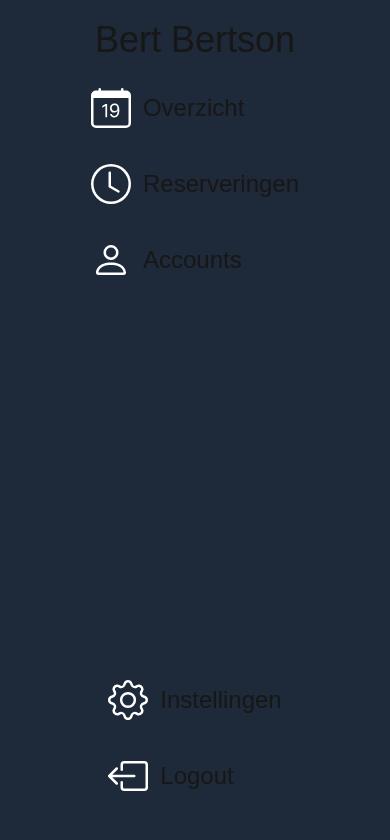
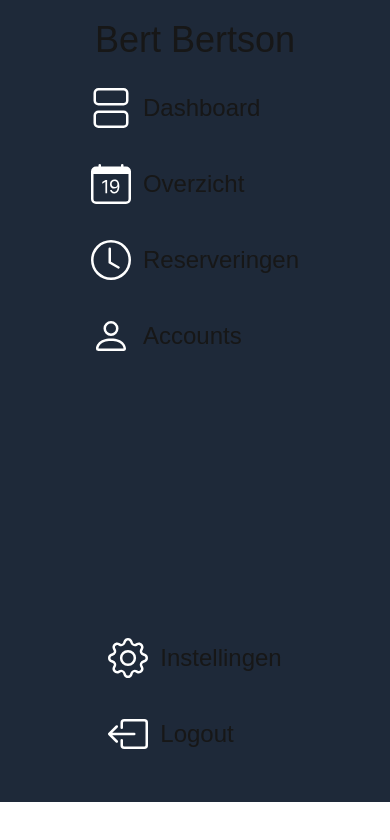
Before and after one commit to Powerboy2015/boer-bert-registratiesysteem, a Next.js app in the folder next.js/: page / in a window 390 px wide. Shown: the top 840 px of the page. Built offline with nearby package versions, Linux system fonts and the light colour scheme.

Commit message:
mobile scroll bar removed

```diff
--- a/next.js/src/app/Sidebar/sidebar.tsx
+++ b/next.js/src/app/Sidebar/sidebar.tsx
@@ -3,15 +3,19 @@ import logout from "./icons/box-arrow-left.svg";
 import calender from "./icons/calendar-date.svg";
 import settings from "./icons/gear.svg";
 import clock from "./icons/clock.svg";
+import view from "./icons/view-stacked.svg";
 import SideBarTab from "./SideBarTab";
 
 export default function SideBar() {
   return (
-    <div className="bg-gray-800 h-full w-full min-w-fit sm:w-1/1 md:w-1/4 lg:w-1/4 xl:w-1/5 2xl:w-1/10">
+    <div className="bg-gray-800 h-full w-full min-w-fit sm:w-1/1 md:w-1/4 xl:w-1/5 2xl:w-1/10">
       <div className="h-3/6 text-center pt-5">
         <div className="text-4xl pb-5">Bert Bertson</div>
         <div className="flex justify-center">
           <div className="w-fit">
+            <div className="md:hidden">
+              <SideBarTab icon={view} name="Dashboard" />
+            </div>
             <SideBarTab icon={calender} name="Overzicht" />
             <SideBarTab icon={clock} name="Reserveringen" />
             <SideBarTab icon={account} name="Accounts" />
--- a/next.js/src/app/globals.css
+++ b/next.js/src/app/globals.css
@@ -27,6 +27,14 @@ body {
 
 body,
 html {
-  height: 100vh;
+  height: 95vh;
   width: 100vw;
 }
+
+@media (min-width: 600px) {
+  body,
+  html {
+    height: 100vh;
+    width: 100vw;
+  }
+}
```
Also changed, not shown: next.js/src/app/Sidebar/icons/view-stacked.svg (added).
